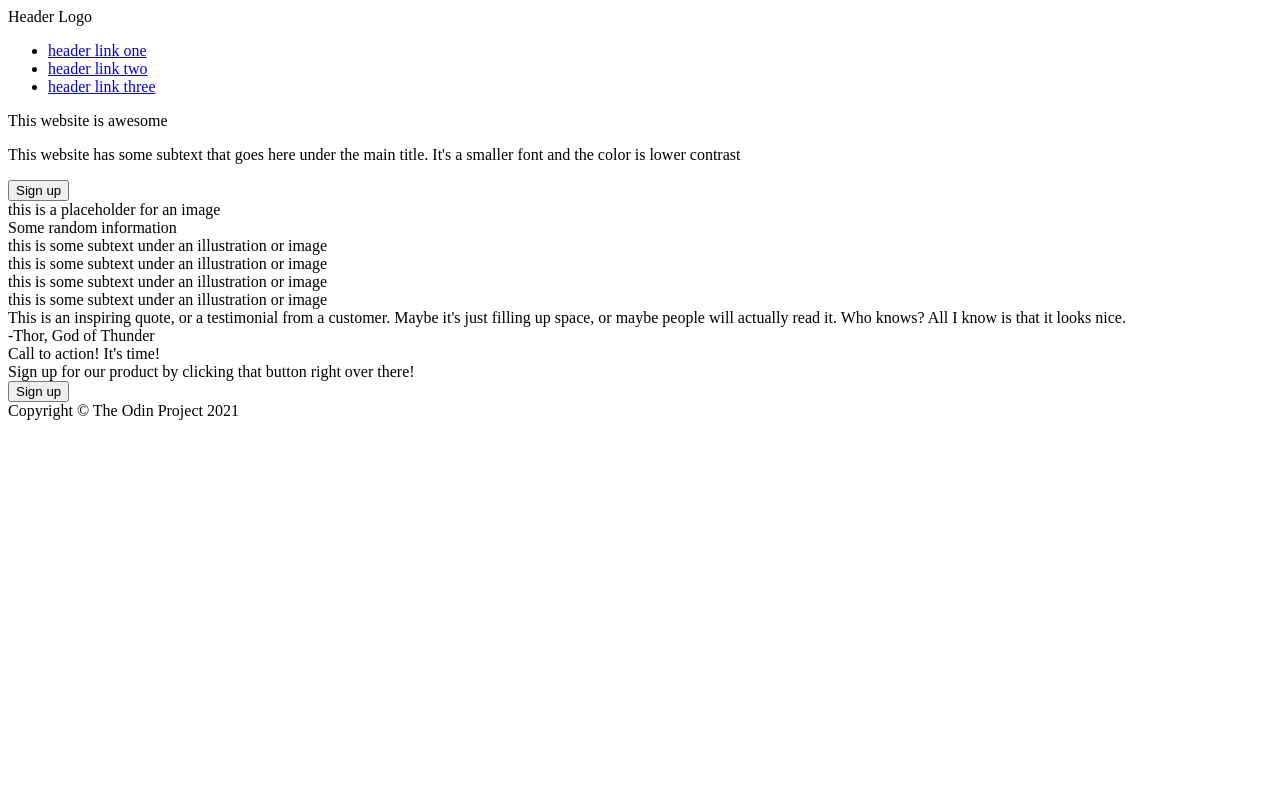
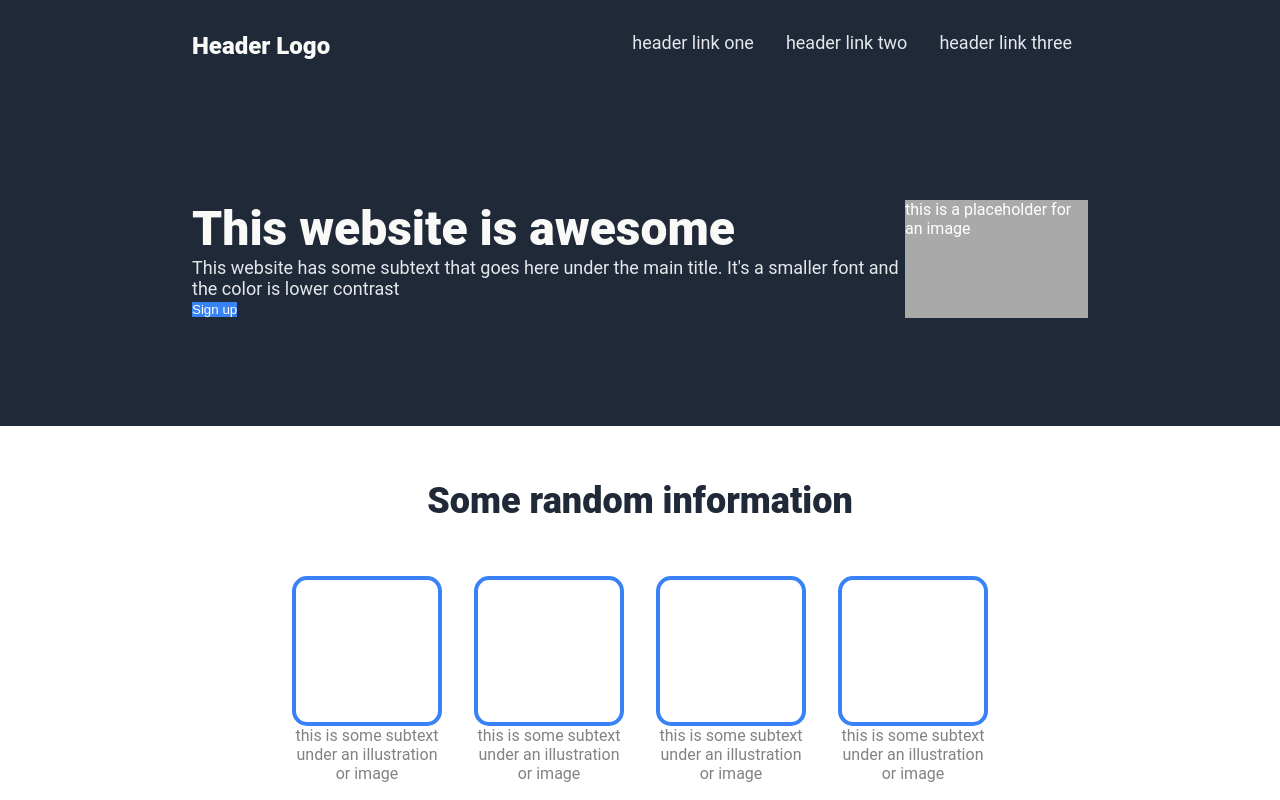
Before and after one commit to martineausw/odin-landing-page, a plain HTML site: page index.html in a window 1280 px wide. Shown: the top 800 px of the page. Drawn offline with Linux system fonts and the light colour scheme.

Commit message:
Add initial style to landing page

```diff
--- a/index.html
+++ b/index.html
@@ -6,15 +6,15 @@
     <title>Odin Landing Page</title>
 </head>
 <body>
-     <div class="header">
+     <div class="header section">
         <div class="logo">Header Logo</div>
-        <ul>
+        <ul class="links">
             <li><a href="#">header link one</a></li>
             <li><a href="#">header link two</a></li>
             <li><a href="#">header link three</a></li>
         </ul>
      </div>
-     <div class="hero">
+     <div class="hero section">
         <div class="content">
             <div class="header">This website is awesome</div>
             <p class="message">This website has some subtext that goes here under the main title. It's a smaller font and the color is lower contrast</p>
@@ -22,7 +22,7 @@
         </div>
         <div class="placeholder">this is a placeholder for an image</div>
      </div>
-     <div class="info">
+     <div class="info section">
         <div class="header">Some random information</div>
         <div class="cards">
             <div class="card">
@@ -43,18 +43,20 @@
             </div>
         </div>
      </div>
-     <div class="quote">
+     <div class="quote section">
         <div class="message">This is an inspiring quote, or a testimonial from a customer. Maybe it's just filling up space, or maybe people will actually read it. Who knows? All I know is that it looks nice.</div>
         <div class="author">-Thor, God of Thunder</div>
      </div>
-     <div class="action">
-        <div class="content">
-            <div class="header">Call to action! It's time!</div>
-            <div class="message">Sign up for our product by clicking that button right over there!</div>
+     <div class="action section">
+        <div class="container">
+            <div class="content">
+                <div class="header">Call to action! It's time!</div>
+                <div class="message">Sign up for our product by clicking that button right over there!</div>
+            </div>
+            <button class="button">Sign up</button>
         </div>
-        <button class="button">Sign up</button>
      </div>
-     <div class="footer">
+     <div class="footer section">
         Copyright © The Odin Project 2021
      </div>
 </body>
--- a/style.css
+++ b/style.css
@@ -0,0 +1,168 @@
+* {
+    box-sizing: border-box;
+    margin: 0;
+    padding: 0;
+}
+
+div {
+    font-family: 'Roboto', sans-serif;
+}
+
+ul {
+    list-style: none;
+}
+
+a {
+    text-decoration: none;
+    color: #E5E7EB;
+    font-size: 18px;
+}
+
+button {
+    border: none;
+}
+
+.header.section {
+    background-color: #1F2937;
+
+    display: flex;
+    justify-content: space-between;
+    padding: 32px 15%;
+}
+
+.header .logo {
+    color: #F9FAF8;
+    font-size: 24px;
+    font-weight: 900;
+}
+
+.header .links {
+    display: flex;
+}
+
+.links li {
+    margin: 0 16px;
+}
+
+.hero.section {
+    background-color: #1F2937;
+    padding: 108px 15%;
+    display: flex;
+}
+
+.hero .content {
+    flex-grow: 1;
+}
+
+.hero .header {
+    color: #F9FAF8;
+    font-size: 48px;
+    font-weight: 900;
+}
+
+.hero .message {
+    color: #E5E7EB;
+    font-size: 18px;
+}
+
+.hero .placeholder {
+    background-color: darkgray;
+    color: white;
+    flex-grow: 1;
+}
+
+.button {
+    background-color: #3882F6;
+    color: white;
+}
+
+.info.section {
+    padding: 54px 15%;
+    padding-bottom: 108px;
+    display: flex;
+    flex-direction: column;
+    align-items: center;
+}
+
+.info .header {
+    color: #1f2937;
+    font-size: 36px;
+    font-weight: 900;
+    margin-bottom: 54px;
+}
+
+.info .cards {
+    display: flex;
+}
+
+.info .card {
+    display: flex;
+    flex-direction: column;
+    align-items: center;
+    max-width: 150px;
+    margin: 0 16px;
+}
+
+.info .placeholder {
+    border: 4px solid #3882F6;
+    border-radius: 10%;
+    height: 150px;
+    min-width: 150px;
+}
+
+.info .message {
+    text-align: center;
+    color: #808285;
+    font-weight: 400;
+}
+
+
+.quote.section {
+    background-color: #E5E7EB;
+    padding: 72px 15%;
+    display: flex;
+}
+
+.quote .message {
+    font-style: italic;
+    color: #1F2937;
+    weight: 300;
+}
+
+.quote .author {
+    font-weight: 900;
+}
+
+.action.section {
+    padding: 72px 15%;
+}
+
+.action .container {
+    background-color: #3882F6;
+    display: flex;
+    justify-content: space-between;
+    padding: 54px 15%
+}
+
+.action .header {
+    color: white;
+    font-weight: 900;
+}
+
+.action .message {
+    color: white;
+}
+
+.action .button {
+    border: 2px solid white;
+}
+
+.footer.section {
+    background-color: #1F2937;
+    color: #E5E7EB;
+    font-size: 18px;
+    padding: 72px 15%;
+    display: flex;
+    justify-content: center;
+    align-items: center;
+}
```
